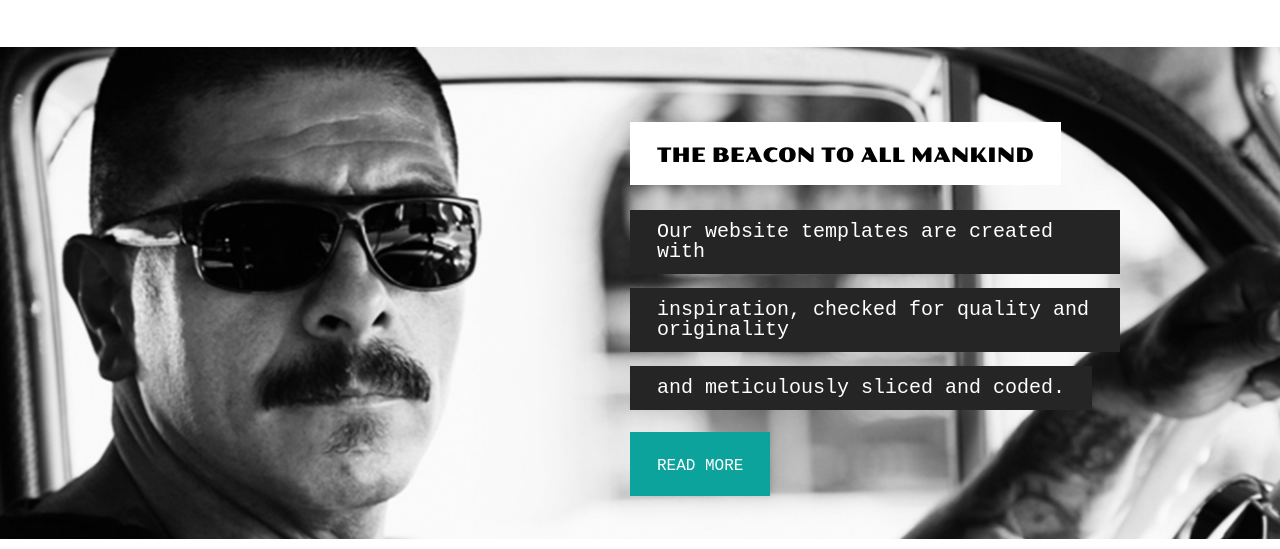
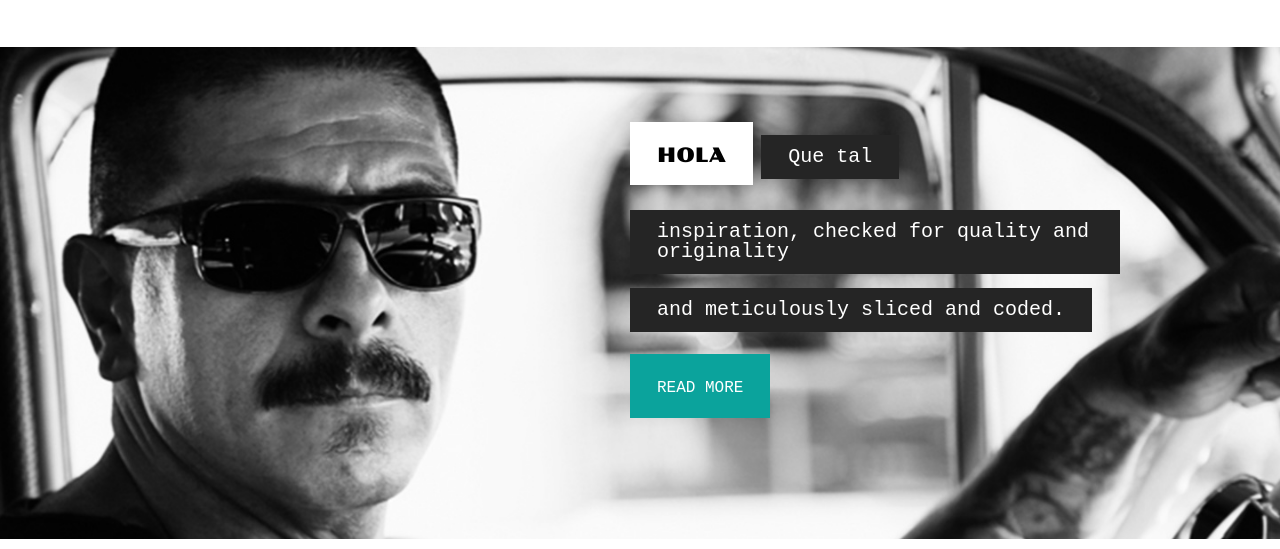
Before and after one commit to nereagarcor/bigotes, a plain HTML site: page index.html in a window 1280 px wide. Shown: the part 213-762 px from the top of the page. Drawn offline with Linux system fonts and the light colour scheme.

Commit message:
traduccion1

```diff
--- a/index.html
+++ b/index.html
@@ -36,8 +36,8 @@
 		<div id="featured">
 			<img src="images/the-beacon.jpg" alt="">
 			<div>
-				<h2>the beacon to all mankind</h2>
-				<span>Our website templates are created with</span>
+				<h2>Hola</h2>
+				<span>Que tal</span>
 				<span>inspiration, checked for quality and originality</span>
 				<span>and meticulously sliced and coded.</span>
 				<a href="blog-single-post.html" class="more">read more</a>
```
